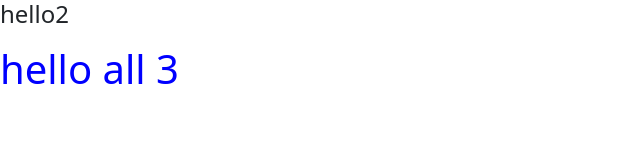
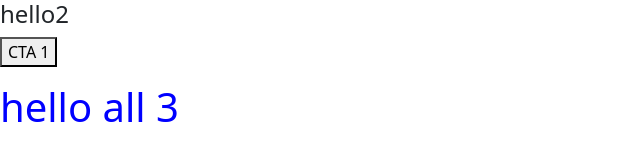
Before and after one commit to akashkolhe/localRepo, a plain HTML site: page index.html in a window 1280 px wide. Shown: the whole page, without its empty margins (0-640 px from the left). Drawn offline with nearby package versions, Linux system fonts and the light colour scheme.

Commit message:
CTA 1 Added

```diff
--- a/index.html
+++ b/index.html
@@ -23,6 +23,7 @@
         <header>
 
             <h4>hello2</h4>
+            <button>CTA 1</button>
             <!-- place navbar here -->
              <!-- hello -->
         </header>
```
